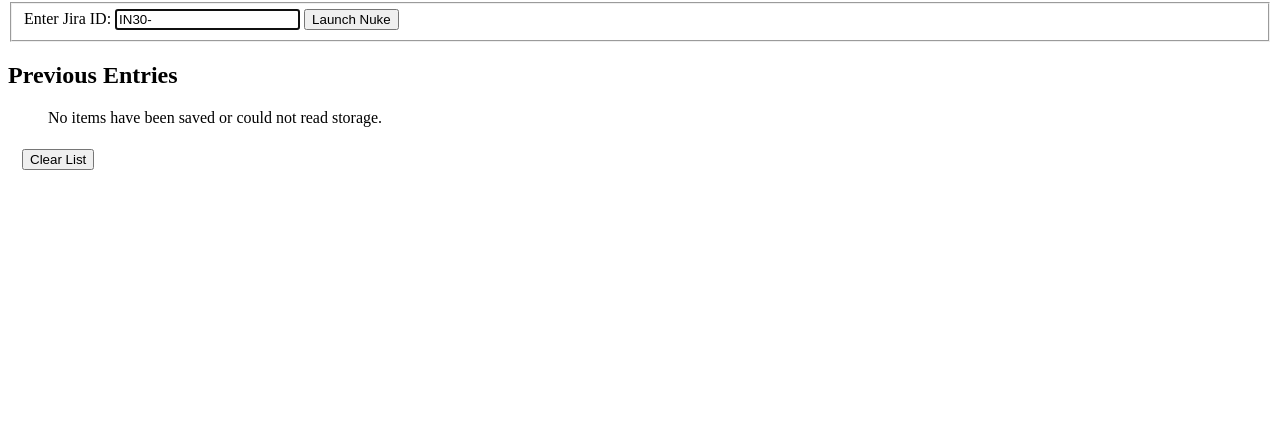
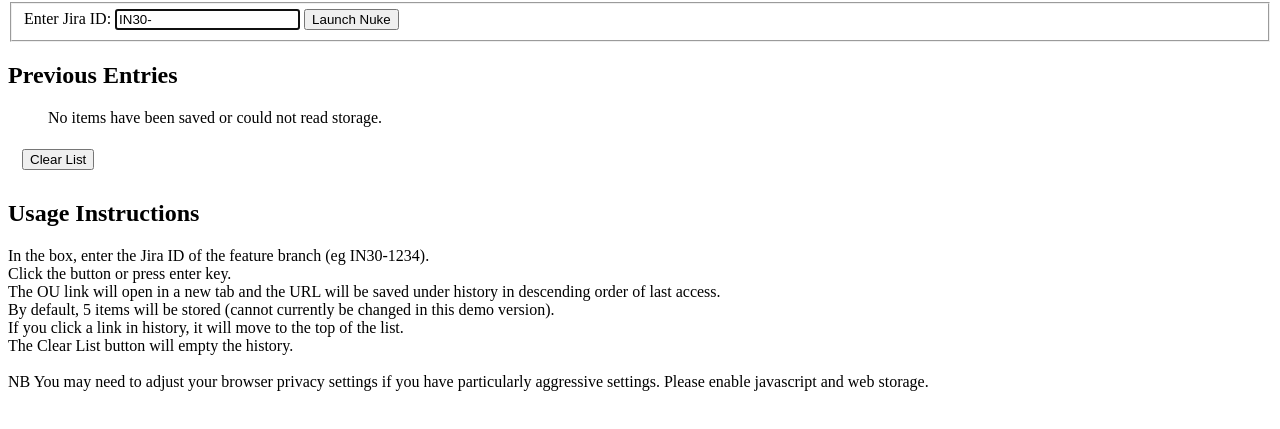
Before and after one commit to datimms/datimms, a plain HTML site: page featurely.html in a window 1280 px wide. Shown: the part 125-554 px from the top of the page. Drawn offline with Linux system fonts and the light colour scheme.

Commit message:
Added usage instructions to html

```diff
--- a/featurely.html
+++ b/featurely.html
@@ -38,6 +38,22 @@
             </form>
         </div>
 
+        <div>
+            <h2>Usage Instructions</h2>
+            <p>In the box, enter the Jira ID of the feature branch (eg IN30-1234).
+                <br>Click the button or press enter key.
+                <br> The OU link will open in a new tab and the URL will be saved under history in descending order of last access.
+                <br> By default, 5 items will be stored (cannot currently be changed in this demo version).
+                <span style="display: none;">
+                <br> If you run the page from C: drive, the page will save max 5 items you type in until you refresh. Therefore it's recommend you run this from a local web server.
+                <br> If you run the page from a web server, the page will save max 5 items and will remember between sessions.
+            </span>
+                <br>If you click a link in history, it will move to the top of the list.
+                <br>The Clear List button will empty the history.
+                <br><br> NB You may need to adjust your browser privacy settings if you have particularly aggressive settings. Please enable javascript and web storage.
+            </p>
+        </div>
+
 
 
 
```
